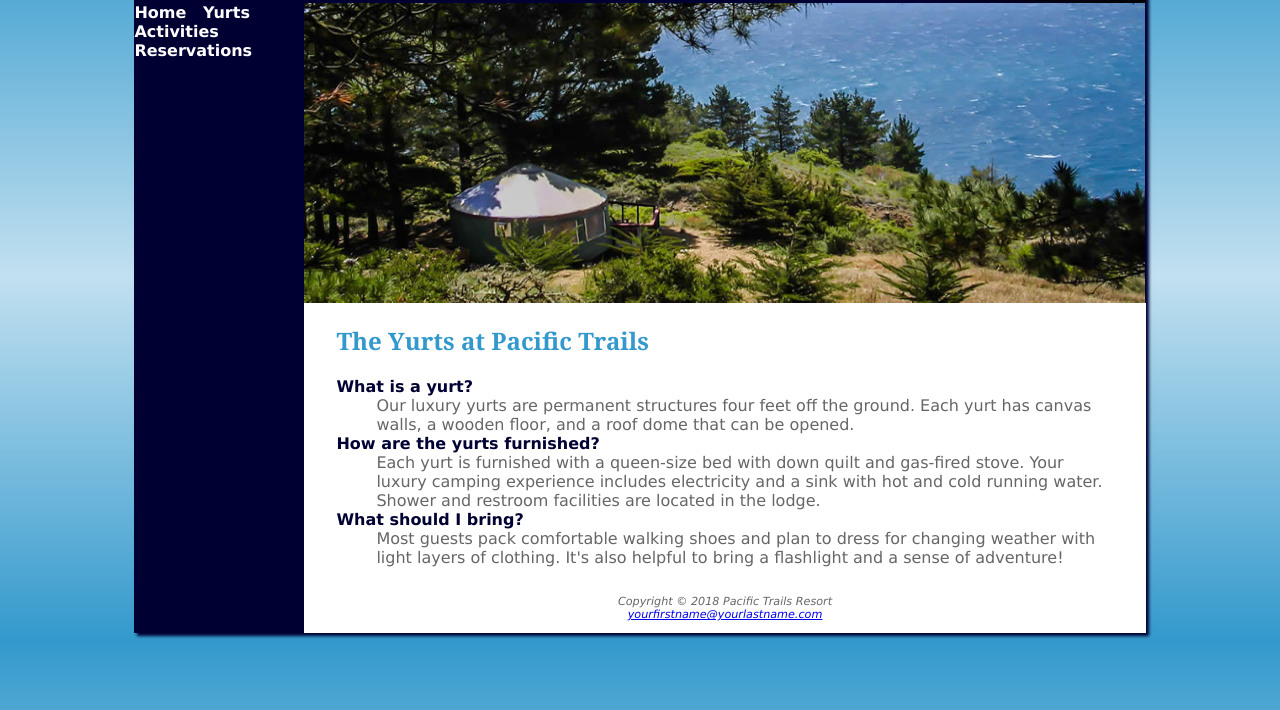
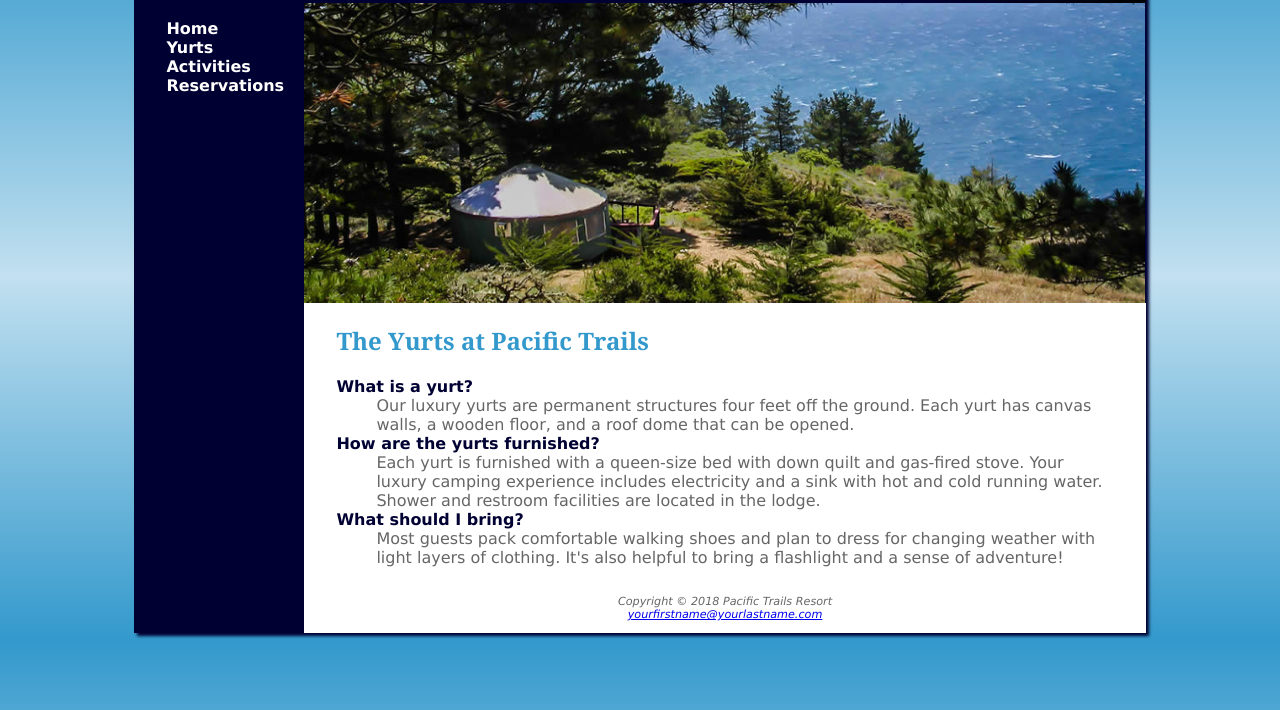
Before and after one commit to 44144-Sp22/ch6casestudy-BromanJozy, a plain HTML site: page yurts.html in a window 1280 px wide. Shown: the part 90-800 px from the top of the page. Drawn offline with Linux system fonts and the light colour scheme.

Commit message:
completed task 4

```diff
--- a/yurts.html
+++ b/yurts.html
@@ -11,10 +11,12 @@
 <h1>Pacific Trails Resort</h1>
 </header>
 <nav>
-<a href="index.html">Home</a> &nbsp;
-<a href="yurts.html">Yurts</a> &nbsp;
-<a href="activities.html">Activities</a> &nbsp;
-<a href="reservations.html">Reservations</a>
+  <ul>
+<ul><a href="index.html">Home</a></ul>
+<ul><a href="yurts.html">Yurts</a></ul>
+<ul><a href="activities.html">Activities</a></ul>
+<ul><a href="reservations.html">Reservations</a></ul>
+</ul>
 </nav>
 <div id="yurthero">
 </div>
```
